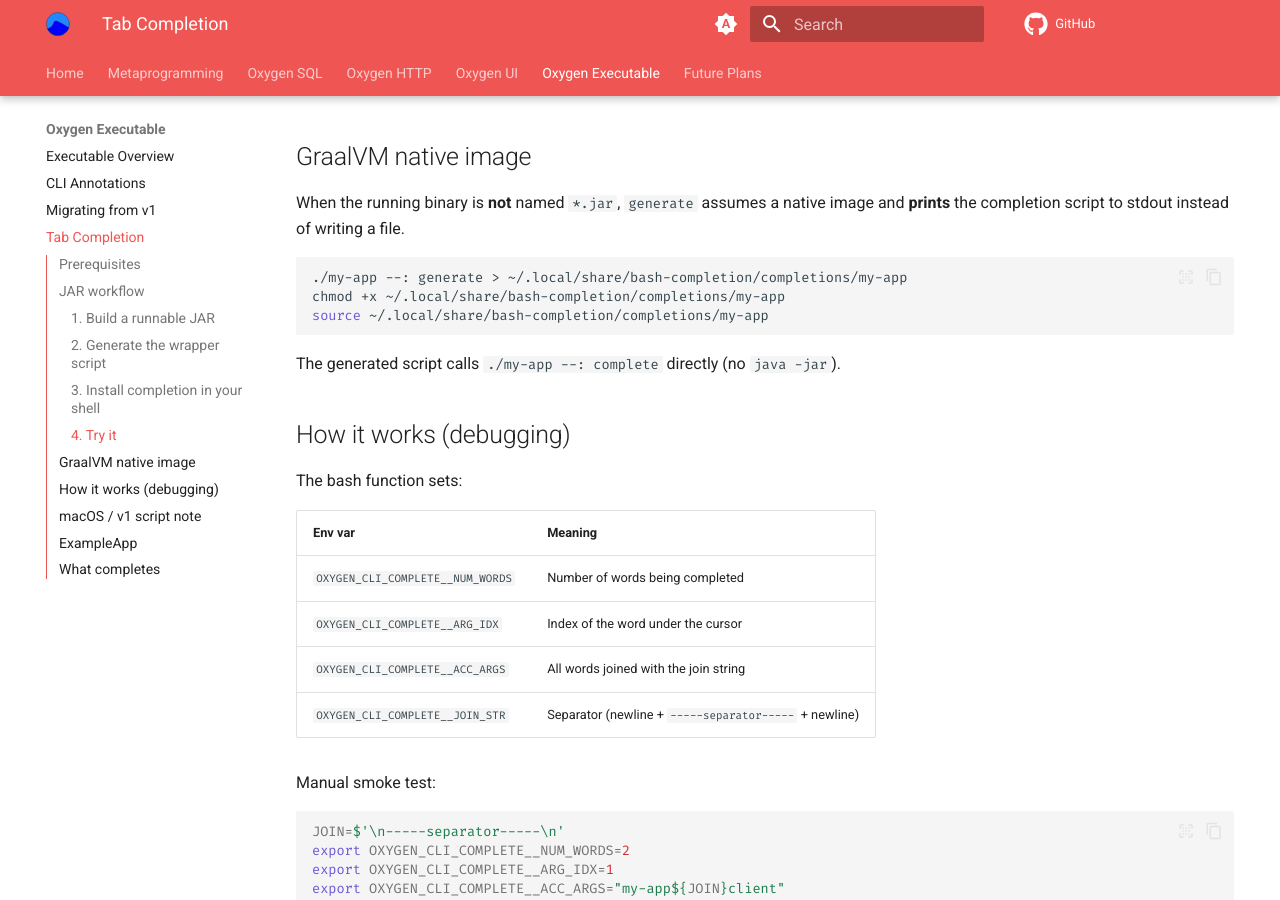
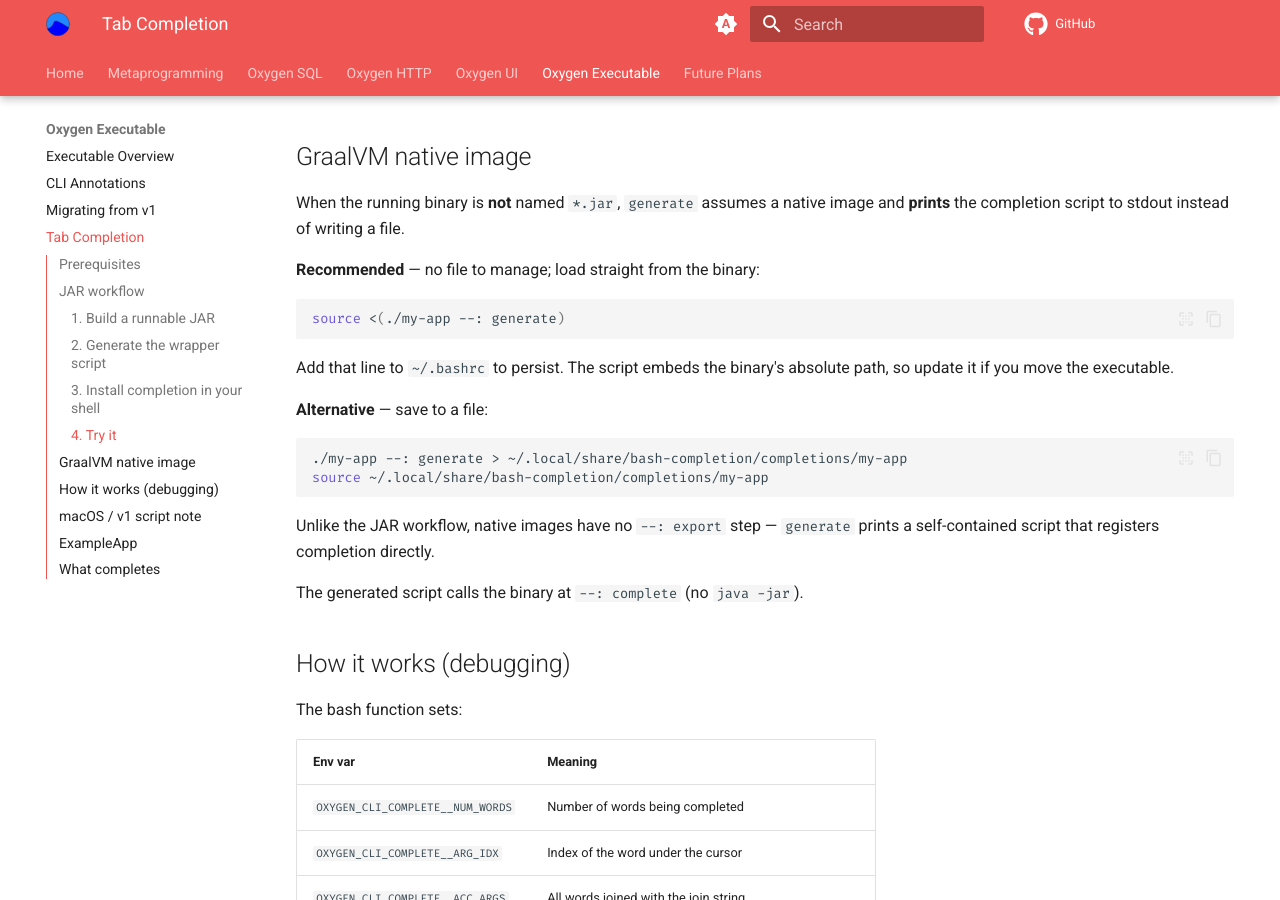
Before and after one commit to Kalin-Rudnicki/Oxygen, an MkDocs documentation site: the page built from docs/docs/executable/completion.md, in a window 1280 px wide and 900 px high, scrolled down 1401 px. Built offline with MkDocs 1.6.1 and Material for MkDocs 9.7.7, drawn with Linux system fonts in a browser that asks for light colours; comment, search, counter and statistics services are not loaded.

Commit message:
WIP : savepoint - thanks grok

````diff
--- a/docs/docs/executable/completion.md
+++ b/docs/docs/executable/completion.md
@@ -65,13 +65,26 @@ with the `OXYGEN_CLI_COMPLETE__*` env vars.
 When the running binary is **not** named `*.jar`, `generate` assumes a native image and **prints**
 the completion script to stdout instead of writing a file.
 
+**Recommended** — no file to manage; load straight from the binary:
+
+```bash
+source <(./my-app --: generate)
+```
+
+Add that line to `~/.bashrc` to persist. The script embeds the binary's absolute path, so update
+it if you move the executable.
+
+**Alternative** — save to a file:
+
 ```bash
 ./my-app --: generate > ~/.local/share/bash-completion/completions/my-app
-chmod +x ~/.local/share/bash-completion/completions/my-app
 source ~/.local/share/bash-completion/completions/my-app
 ```
 
-The generated script calls `./my-app --: complete` directly (no `java -jar`).
+Unlike the JAR workflow, native images have no `--: export` step — `generate` prints a
+self-contained script that registers completion directly.
+
+The generated script calls the binary at `--: complete` (no `java -jar`).
 
 ## How it works (debugging)
 
````
Also changed, not shown: modules/general/executable-2/cli-completion.md (+14 -12 lines).
